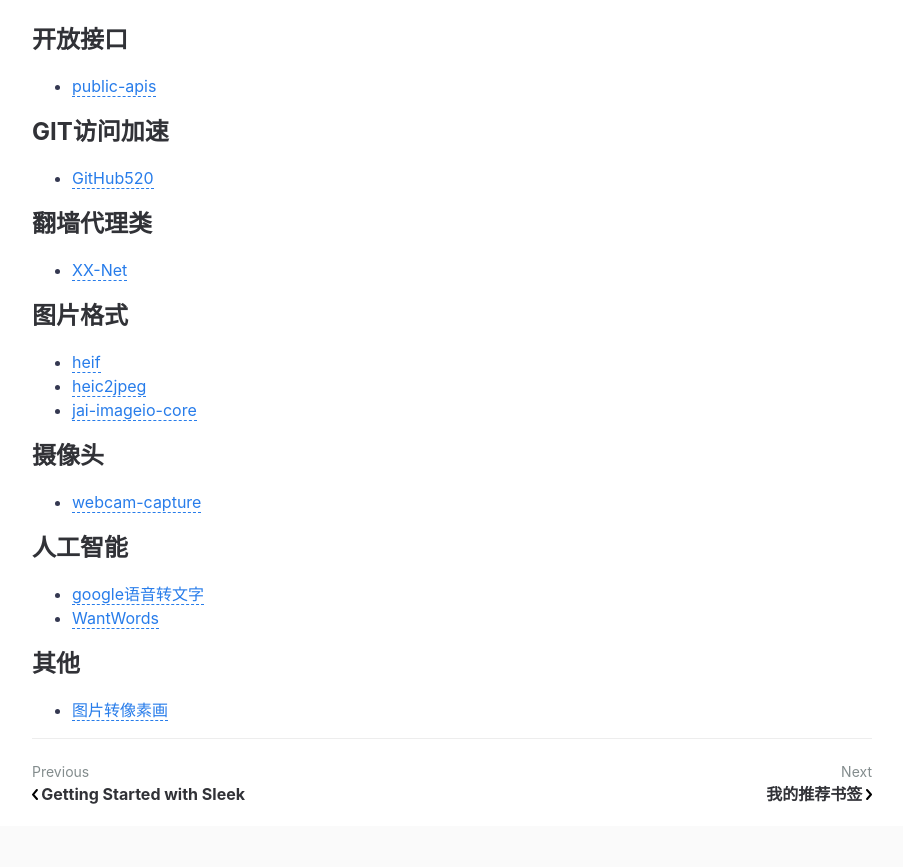
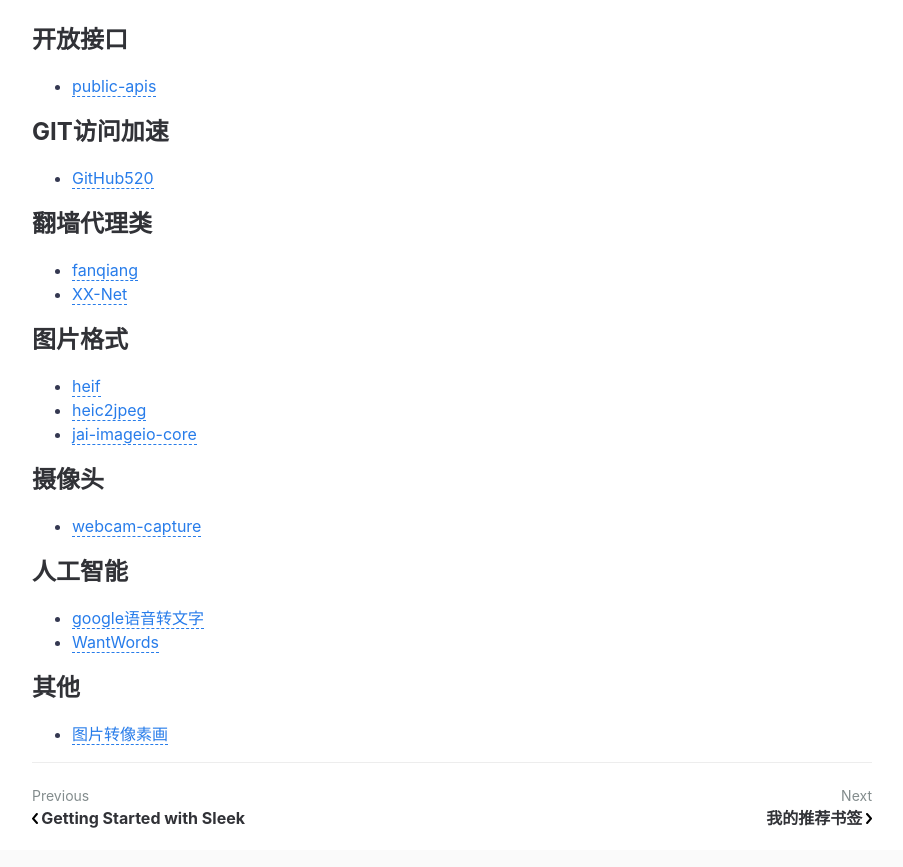
Before and after one commit to liushaofeng89/blog, a Jekyll site: the page built from _posts/2021-12-02-github-recommend.md, in a window 1280 px wide and 900 px high, scrolled down 634 px. Shown: the top 867 px of the window, without its empty margins (188-1091 px from the left). Built offline with Jekyll 4.4.1, drawn with Linux system fonts in a browser that asks for light colours; comment, search, counter and statistics services are not loaded.

Commit message:
Update 2021-12-02-github-recommend.md
add internaltional proxy tool

```diff
--- a/_posts/2021-12-02-github-recommend.md
+++ b/_posts/2021-12-02-github-recommend.md
@@ -13,6 +13,7 @@
   * [GitHub520](https://github.com/521xueweihan/GitHub520)
 
 ## 翻墙代理类
+  * [fanqiang](https://github.com/bannedbook/fanqiang)
   * [XX-Net](https://github.com/XX-net/XX-Net)
 
 ## 图片格式
```
